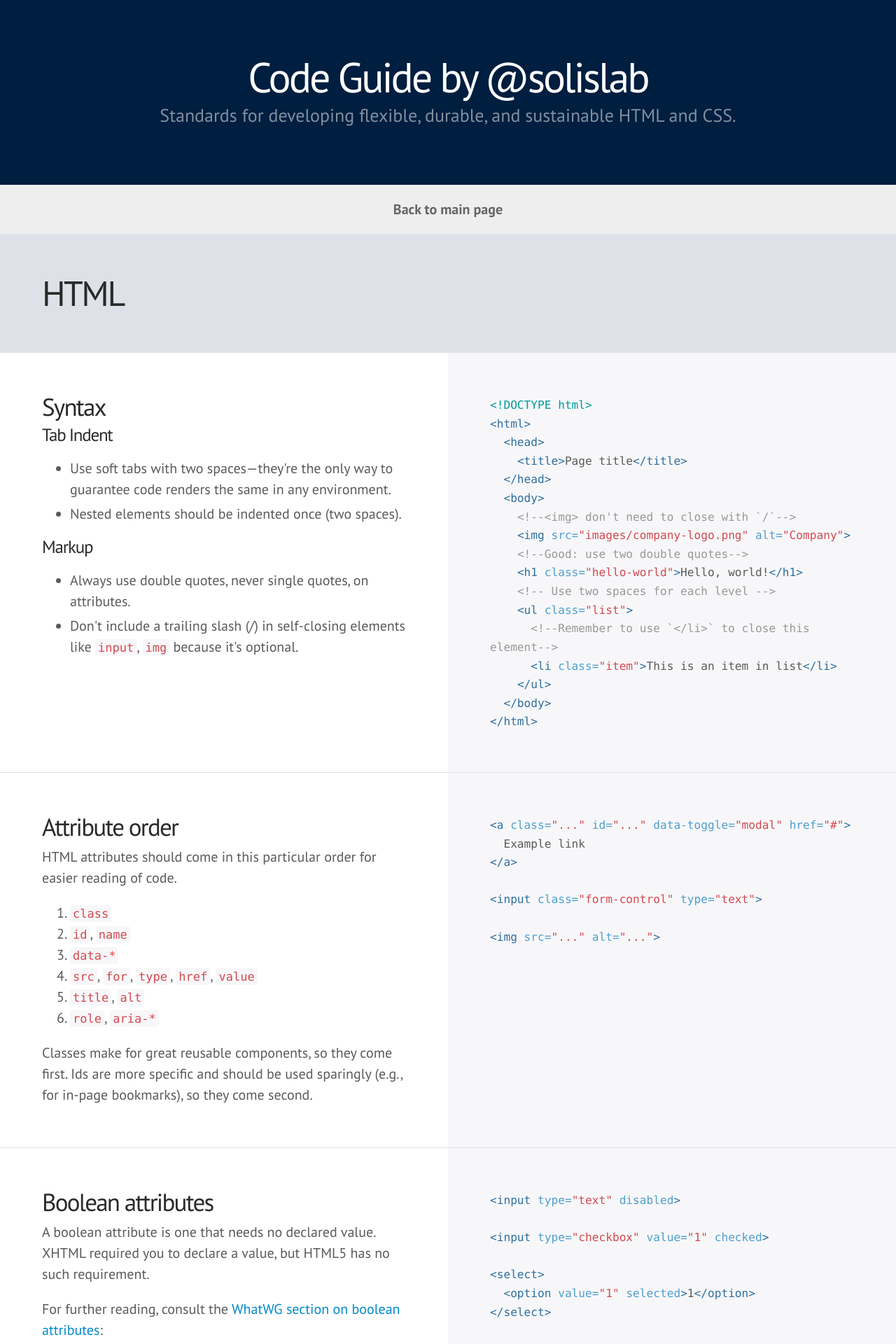
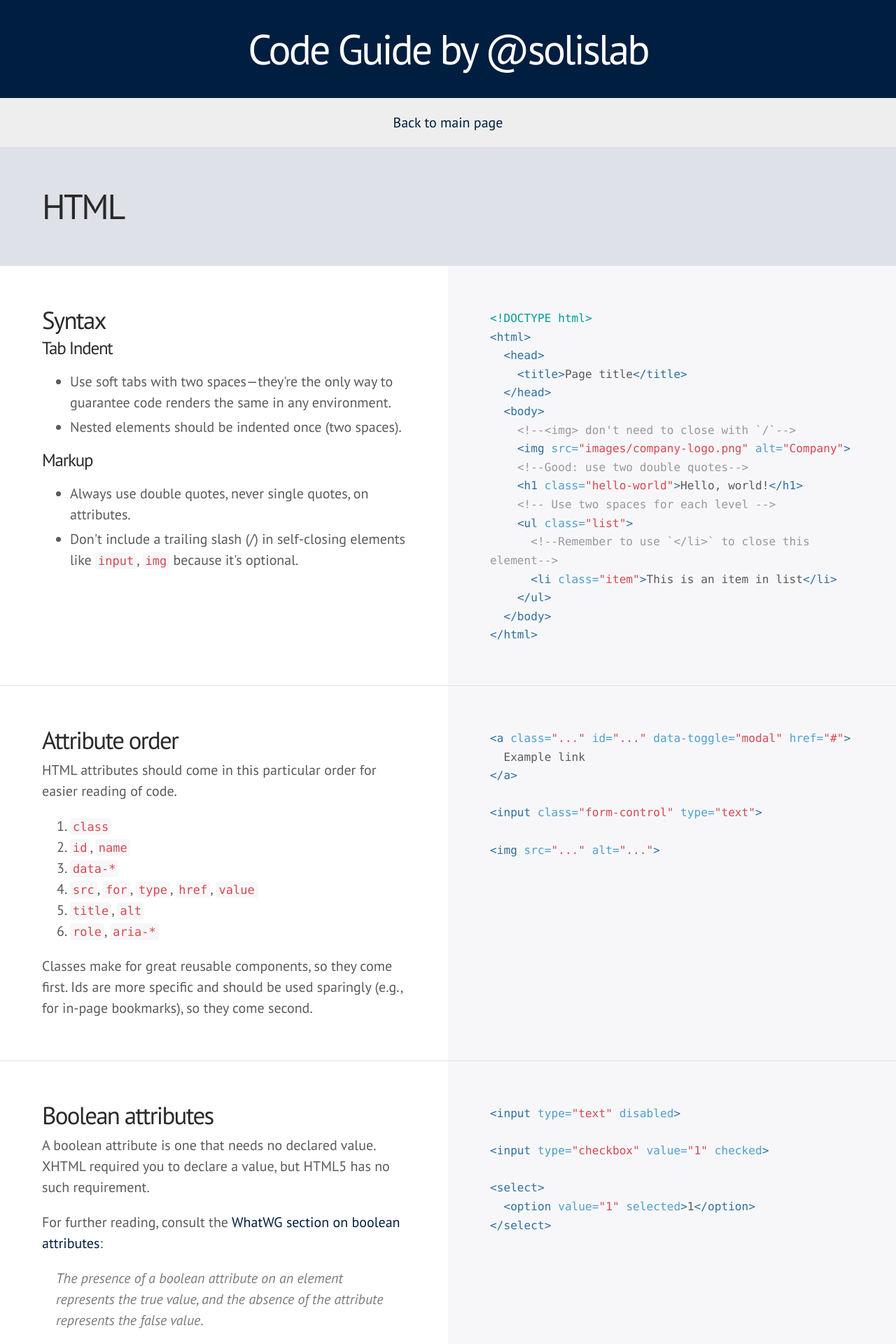
Before and after one commit to Solis-Lab-Solution/code-standards, a Jekyll site: the page built from html.html, in a window 1280 px wide. Shown: the top 1920 px of the page at 70% size. Built offline with Jekyll 4.4.1, drawn with Linux system fonts in a browser that asks for light colours; some web fonts are replaced; Markdown is read by kramdown in place of the engine named in the settings.

Commit message:
Update breadcrumb style

```diff
--- a/_includes/header-page.html
+++ b/_includes/header-page.html
@@ -1,7 +1,6 @@
 <header class="masthead masthead--page">
     <div class="container">
         <h1>{{ site.name }}</h1>
-        <p class="lead">{{ site.description }}</p>
     </div>
 </header>
 <div class="breadcrumb">
--- a/code-guide.css
+++ b/code-guide.css
@@ -22,7 +22,7 @@
 }
 
 a {
-  color: #08c;
+  color: #001E3F;
   text-decoration: none;
 }
 a:hover {
@@ -177,27 +177,19 @@
   color: #fff;
   margin-bottom: .25rem;
 }
-.masthead .icon {
-  display: inline-block;
-  font-size: 3rem;
-  margin: 0 .5rem;
-}
-.masthead-links {
-  font-size: 2rem;
-}
-.masthead-links a {
-  color: rgba(255,255,255,.5);
-  text-decoration: none;
-  transition: all .15s linear;
-}
-.masthead-links a:hover {
-  color: #fff;
+
+.masthead--page h1 {
+  margin-bottom: 0;
 }
 
 @media (min-width: 38em) {
   .masthead {
     padding-top: 4rem;
     padding-bottom: 4rem;
+  }
+  .masthead--page {
+    padding-top: 2em;
+    padding-bottom: 2em;
   }
 }
 
@@ -258,9 +250,14 @@
 
 .breadcrumb__link {
   display: block;
-  color: #666;
-  font-weight: 700;
+  font-weight: 400;
 }
+
+.breadcrumb__link:hover {
+  text-decoration: none;
+  color: #001E3F;
+}
+
 
 /*
  * Syntax highlighting
```
